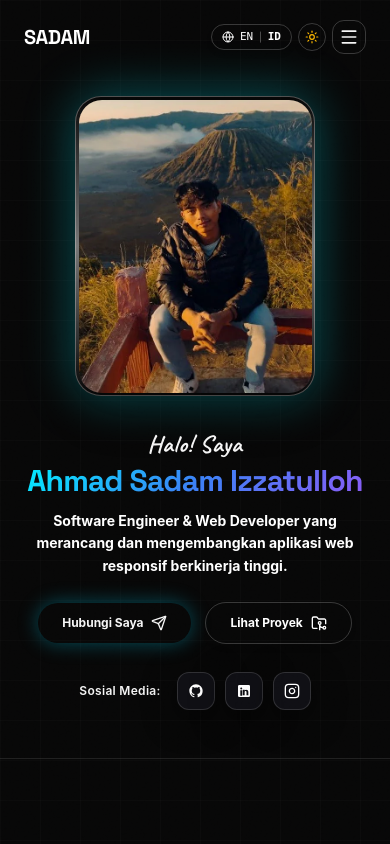
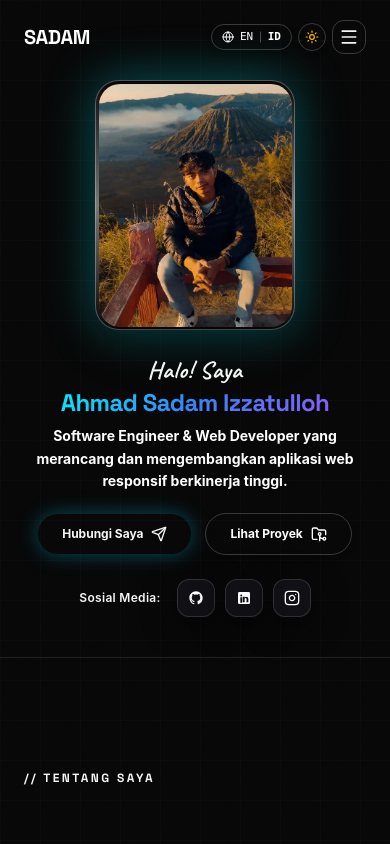
Before and after one commit to Sadam-142/myresume, a React (Vite) app: page / in a window 390 px wide. Shown: the top 844 px of the page. Built offline with nearby package versions, Linux system fonts and the light colour scheme.

Commit message:
fix: position photo at top and text directly below on mobile viewports

```diff
--- a/src/components/Hero.tsx
+++ b/src/components/Hero.tsx
@@ -19,13 +19,13 @@ export const Hero: React.FC<HeroProps> = ({
   const currentInfo = personalInfo[lang];
 
   return (
-    <section id="hero" className="relative min-h-[auto] lg:min-h-screen pt-24 sm:pt-36 pb-12 sm:pb-24 flex items-center overflow-hidden">
+    <section id="hero" className="relative min-h-[auto] lg:min-h-screen pt-20 sm:pt-28 lg:pt-36 pb-10 sm:pb-16 lg:pb-24 flex items-center overflow-hidden">
       {/* Background Ambient Grid & Glow */}
       <div className="absolute inset-0 pointer-events-none overflow-hidden select-none z-0">
         <div className="absolute top-1/3 left-1/2 -translate-x-1/2 -translate-y-1/2 w-[650px] sm:w-[850px] h-[400px] bg-gradient-to-r from-accentCyan/15 via-accentBlue/20 to-accentViolet/15 rounded-full blur-[100px] pointer-events-none" />
       </div>
 
-      <div className="max-w-7xl mx-auto px-4 sm:px-6 md:px-12 w-full flex flex-col lg:grid lg:grid-cols-12 gap-8 lg:gap-12 items-center">
+      <div className="max-w-7xl mx-auto px-4 sm:px-6 md:px-12 w-full flex flex-col lg:grid lg:grid-cols-12 gap-6 sm:gap-8 lg:gap-12 items-center">
         {/* LEFT / TOP COLUMN - PREMIUM PHOTO PORTRAIT FRAME */}
         <motion.div
           initial={{ opacity: 0, scale: 0.95 }}
@@ -34,14 +34,14 @@ export const Hero: React.FC<HeroProps> = ({
           className="w-full lg:col-span-5 flex justify-center items-center relative transform-gpu"
         >
           {/* Ambient Outer Aura Ring */}
-          <div className="absolute -inset-4 sm:-inset-6 rounded-[35px] bg-gradient-to-r from-accentCyan via-accentBlue to-accentViolet opacity-60 blur-xl animate-pulse-slow pointer-events-none z-0 transform-gpu" />
+          <div className="absolute -inset-3 sm:-inset-6 rounded-[35px] bg-gradient-to-r from-accentCyan via-accentBlue to-accentViolet opacity-60 blur-xl animate-pulse-slow pointer-events-none z-0 transform-gpu" />
 
           {/* Glowing Ring Border */}
           <div className="absolute -inset-1.5 sm:-inset-2 rounded-[30px] bg-gradient-to-tr from-accentCyan via-accentElectric to-accentViolet blur-sm z-0 pointer-events-none transform-gpu opacity-80" />
 
           {/* MAIN PHOTO CONTAINER */}
-          <div className="relative z-10 w-full max-w-[240px] sm:max-w-xs md:max-w-sm aspect-[4/5] rounded-[26px] p-[2.5px] bg-gradient-to-b from-accentCyan via-white/50 to-accentViolet shadow-[0_0_50px_rgba(0,240,255,0.35)] backdrop-blur-2xl border border-white/30">
-            <div className="relative w-full h-full rounded-[23px] bg-surfaceDark overflow-hidden group shadow-2xl">
+          <div className="relative z-10 w-full max-w-[200px] sm:max-w-[240px] lg:max-w-sm aspect-[4/5] rounded-[24px] sm:rounded-[28px] p-[2.5px] bg-gradient-to-b from-accentCyan via-white/50 to-accentViolet shadow-[0_0_50px_rgba(0,240,255,0.35)] backdrop-blur-2xl border border-white/30">
+            <div className="relative w-full h-full rounded-[21px] sm:rounded-[25px] bg-surfaceDark overflow-hidden group shadow-2xl">
               {/* Photo Image */}
               <img
                 src="/foto.webp"
@@ -74,19 +74,19 @@ export const Hero: React.FC<HeroProps> = ({
           </span>
 
           {/* Full Name in Ultra-Modern Font */}
-          <h1 className="text-3xl sm:text-5xl lg:text-6xl font-black font-brand-logo tracking-tight leading-[1.12] mb-3 sm:mb-5">
+          <h1 className="text-2xl sm:text-4xl lg:text-6xl font-black font-brand-logo tracking-tight leading-[1.12] mb-2 sm:mb-4">
             <span className="text-gradient">
               {currentInfo.heroName}
             </span>
           </h1>
 
           {/* Role Description */}
-          <p className="text-sm sm:text-lg lg:text-xl font-medium text-secondaryText leading-relaxed mb-6 sm:mb-8 max-w-2xl text-center lg:text-left">
+          <p className="text-sm sm:text-lg lg:text-xl font-medium text-secondaryText leading-relaxed mb-5 sm:mb-6 max-w-2xl text-center lg:text-left">
             <span className="text-white font-bold">{currentInfo.heroDescription}</span>
           </p>
 
           {/* Primary Action Buttons */}
-          <div className="flex flex-wrap items-center justify-center lg:justify-start gap-3.5 w-full sm:w-auto mb-6 sm:mb-8">
+          <div className="flex flex-wrap items-center justify-center lg:justify-start gap-3.5 w-full sm:w-auto mb-5 sm:mb-6">
             <a
               href="#contact"
               onMouseEnter={onMouseEnterButton}
```
